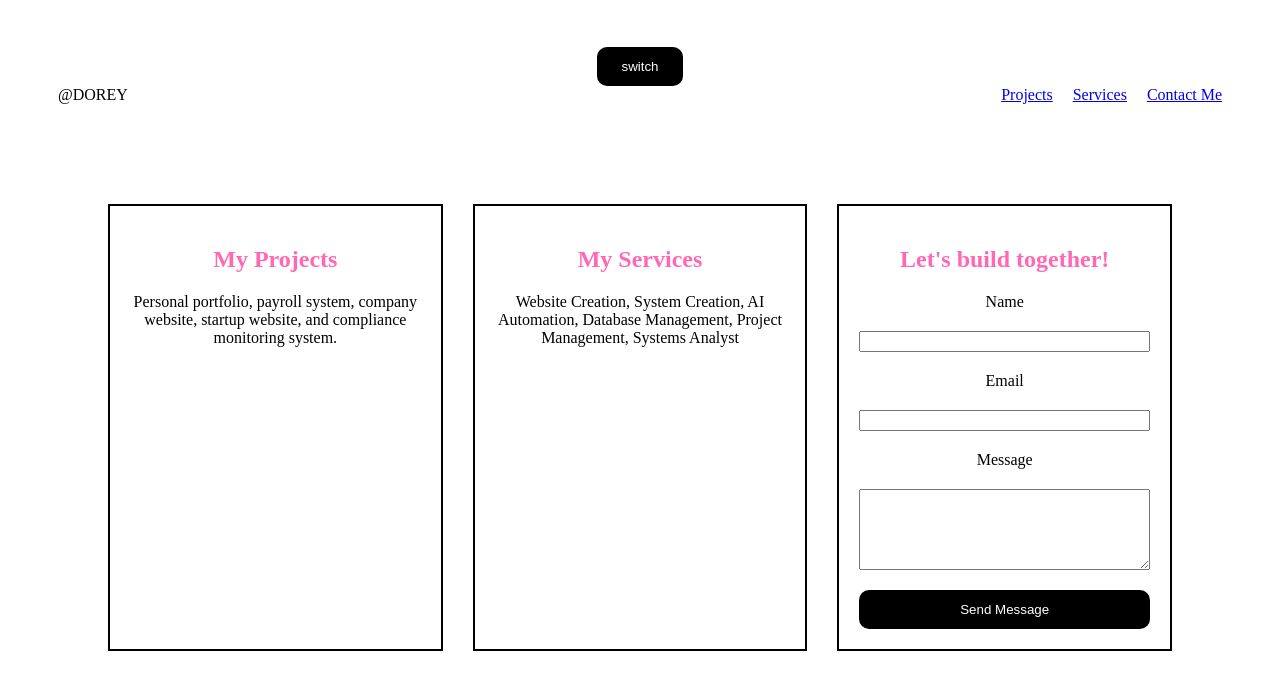
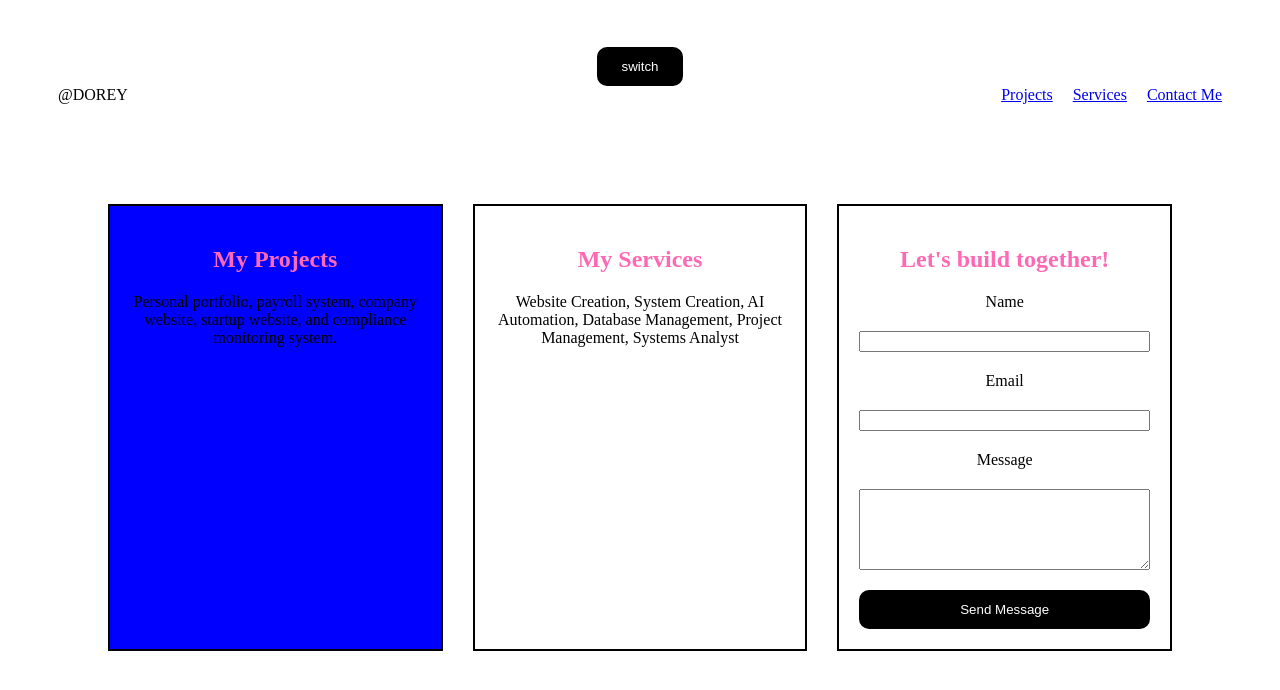
Before and after one commit to c20246028pendon-web/pendon, a plain HTML site: page index.html in a window 1280 px wide. Shown: the part 202-892 px from the top of the page. Drawn offline with Linux system fonts and the light colour scheme.

Commit message:
set project bg to blue

```diff
--- a/style.css
+++ b/style.css
@@ -105,3 +105,7 @@ h2{
 h1 {
     color: green;
 }
+
+#projects {
+    background-color:blue;
+}
```
